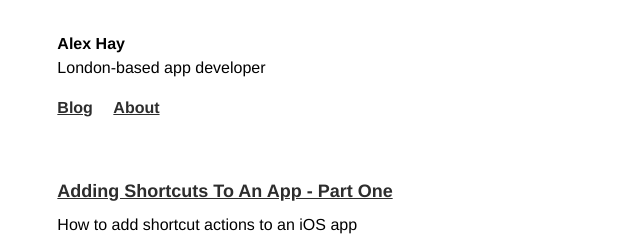
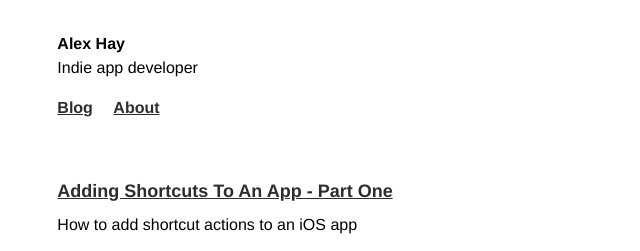
Before and after one commit to mralexhay/mralexhay.github.io, a Jekyll site: the page built from index.html, in a window 1280 px wide. Shown: the top 251 px of the page, without its empty margins (305-945 px from the left). Built offline with Jekyll 4.4.1, drawn with Linux system fonts in a browser that asks for light colours; some web fonts are replaced; the list of posts is cut into pages by our own code; comment, search, counter and statistics services are not loaded.

Commit message:
Update _config.yml

```diff
--- a/_config.yml
+++ b/_config.yml
@@ -4,7 +4,7 @@ permalink:           pretty
 # Setup
 title:               'Alex Hay'
 url:                 https://alexhay.dev
-tagline:             London-based app developer
+tagline:             Indie app developer
 paginate:            1000
 paginate_path:       "/page:num/"
 baseurl:             ""
```
